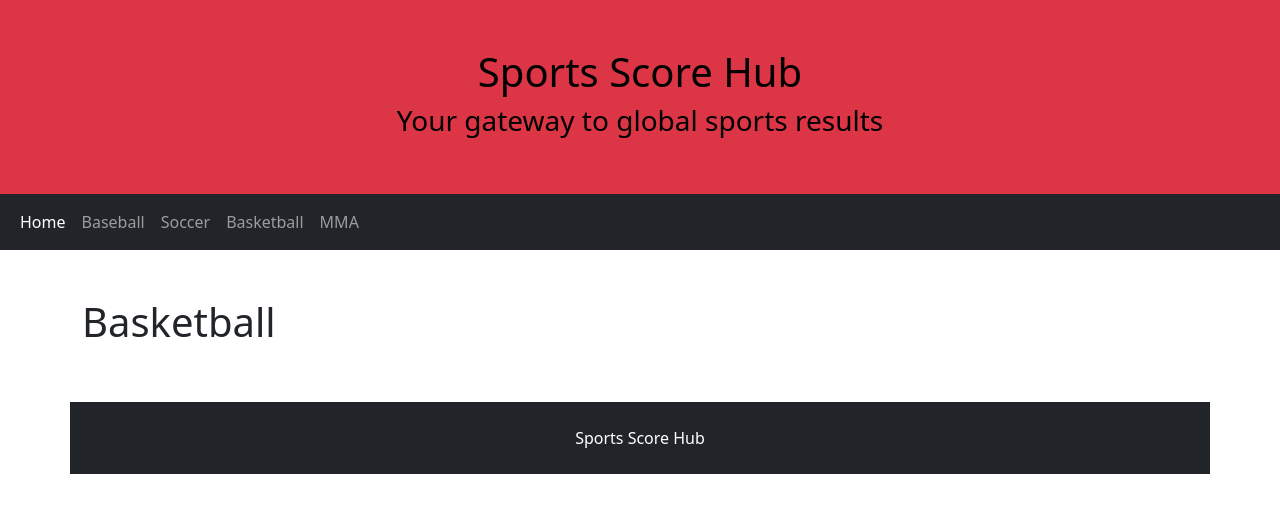
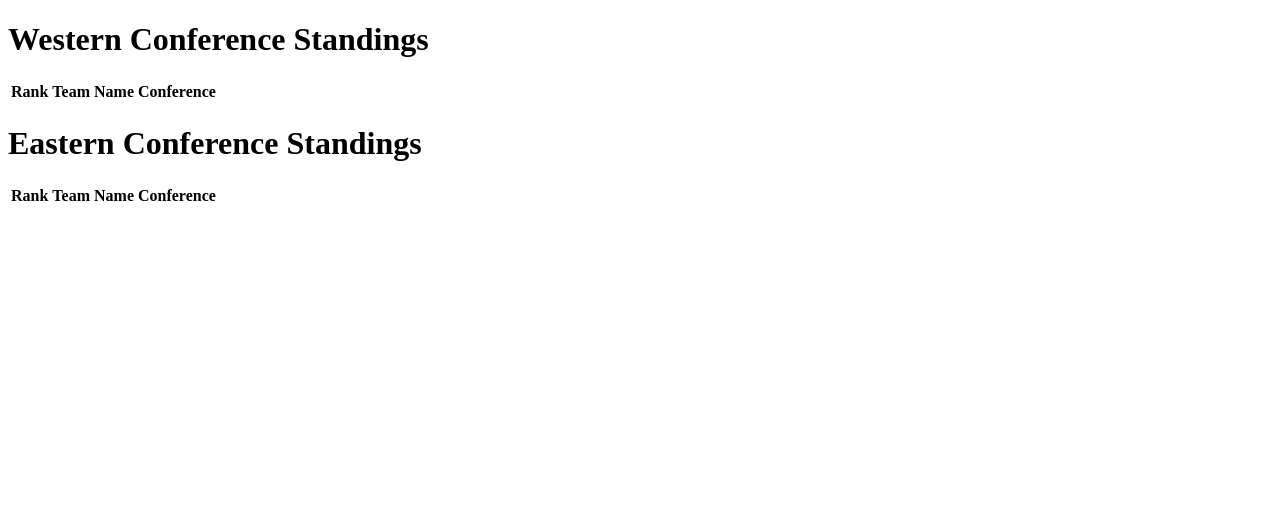
Before and after one commit to LluisFabregatRiesco/AdvPy-FinalProject, a Flask app: page /basketball in a window 1280 px wide. Shown: the top 513 px of the page. Run offline with Flask 3, Linux system fonts and the light colour scheme; data that the repository does not hold is empty.

Commit message:
pushing to carlos branch

```diff
--- a/app/db_api.py
+++ b/app/db_api.py
@@ -6,7 +6,7 @@ import copy
 from typing import Dict, Any
 # from typing import List
 import requests
-from . import settings
+import settings
 
 
 def create_session() -> requests.Session:
--- a/app/main.py
+++ b/app/main.py
@@ -4,13 +4,25 @@ This is the main file of the Flask application.
 
 from typing import Any
 import os
-# import http.client
 from flask import Flask, render_template
-# from flask import request
-# from . import forms
-from . import db_api
+from pymongo.server_api import ServerApi
+from pymongo import MongoClient
+import db_api
+import http.client
+import json
+
 
 app = Flask(__name__)
+
+path_to_certificate = 'cert.pem'
+uri = "mongodb+srv://cluster0.0uqoz5p.mongodb.net/?authSource=%24external&authMechanism=MONGODB-X509&retryWrites=true&w=majority"
+
+client = MongoClient(uri,
+                     tls=True,
+                     tlsCertificateKeyFile=path_to_certificate,
+                     server_api=ServerApi('1'))
+db = client['sports']
+collection = db['basketball']  # MongoDB collection to store NBA standings
 
 
 @app.route('/')
@@ -29,6 +41,7 @@ def home() -> Any:
 
 @app.route('/baseball')
 def baseball() -> Any:
+
     """
     conn = http.client.HTTPSConnection("v1.baseball.api-sports.io")
     payload = ''
@@ -37,18 +50,27 @@ def baseball() -> Any:
         'x-rapidapi-host': 'v1.baseball.api-sports.io'
     }
 
-    for i in range(11, 20):
-        conn.request("GET", "/teams?id="+str(i), payload, headers)
+    for i in range(2, 12):
+        conn.request("GET", "/teams/statistics?league=1&season=2023&team="+str(i), payload, headers)
         res = conn.getresponse()
         data = res.read()
         j = data.decode("utf-8").replace("'", '"')
 
         dat = json.loads(j)
-        print(dat["response"][0]["name"])
 
-        db_api.insert_one({"Name": dat["response"][0]["name"],
-        "ID": dat["response"][0]["id"]})
+        wins = dat["response"]["games"]["wins"]["all"]["total"]
+        losses = dat["response"]["games"]["loses"]["all"]["total"]
+        name = dat["response"]["team"]["name"]
+        #print(dat["response"]["games"]["wins"]["all"]["total"])
+
+        print("The " + name + " have won " + str(wins) + " and lost " + str(losses))
+
+        db_api.insert_one({"Name": name, "Wins": wins, "Losses": losses})
+
+        #db_api.insert_one({"Name": dat["response"][0]["name"],
+        #"ID": dat["response"][0]["id"]})
     """
+
     res = db_api.find_all({})
     context = {
         "title": "Baseball",
@@ -91,19 +113,10 @@ def mma() -> Any:
 
 @app.route('/basketball')
 def basketball() -> Any:
-    """Recipes page of the application.
+    # Fetch NBA standings data from MongoDB
+    nba_standings = list(collection.find({}, {'_id': 0}).sort('rank'))
 
-    Returns:
-        str: HTML page using Jinja2 template.
-    """
-    documents = db_api.find_all({})
-
-    context = {
-        'title': 'Basketball',
-        'recipes': documents['documents']
-    }
-    return render_template('basketball.html', **context)
-
+    return render_template('basketball.html', nba_standings=nba_standings)
 
 if __name__ == "__main__":
     port = int(os.environ.get('PORT', 5555))
--- a/app/templates/basketball.html
+++ b/app/templates/basketball.html
@@ -1,6 +1,51 @@
-{% extends 'base_two_col.html' %} {% block content %}
+<!DOCTYPE html>
+<html>
+<head>
+    <title>NBA Standings</title>
+</head>
+<body>
+    <h1>Western Conference Standings</h1>
+    <table>
+        <thead>
+            <tr>
+                <th>Rank</th>
+                <th>Team Name</th>
+                <th>Conference</th>
+            </tr>
+        </thead>
+        <tbody>
+            {% for team in nba_standings %}
+                {% if team.conference == 'Western Conference' %}
+                    <tr>
+                        <td>{{ team.rank }}</td>
+                        <td>{{ team.team_name }}</td>
+                        <td>{{ team.conference }}</td>
+                    </tr>
+                {% endif %}
+            {% endfor %}
+        </tbody>
+    </table>
 
-<div class="col-md-8">
-  <h1>{{ title }}</h1>
-</div>
-{% endblock %}
+    <h1>Eastern Conference Standings</h1>
+    <table>
+        <thead>
+            <tr>
+                <th>Rank</th>
+                <th>Team Name</th>
+                <th>Conference</th>
+            </tr>
+        </thead>
+        <tbody>
+            {% for team in nba_standings %}
+                {% if team.conference == 'Eastern Conference' %}
+                    <tr>
+                        <td>{{ team.rank }}</td>
+                        <td>{{ team.team_name }}</td>
+                        <td>{{ team.conference }}</td>
+                    </tr>
+                {% endif %}
+            {% endfor %}
+        </tbody>
+    </table>
+</body>
+</html>
```
